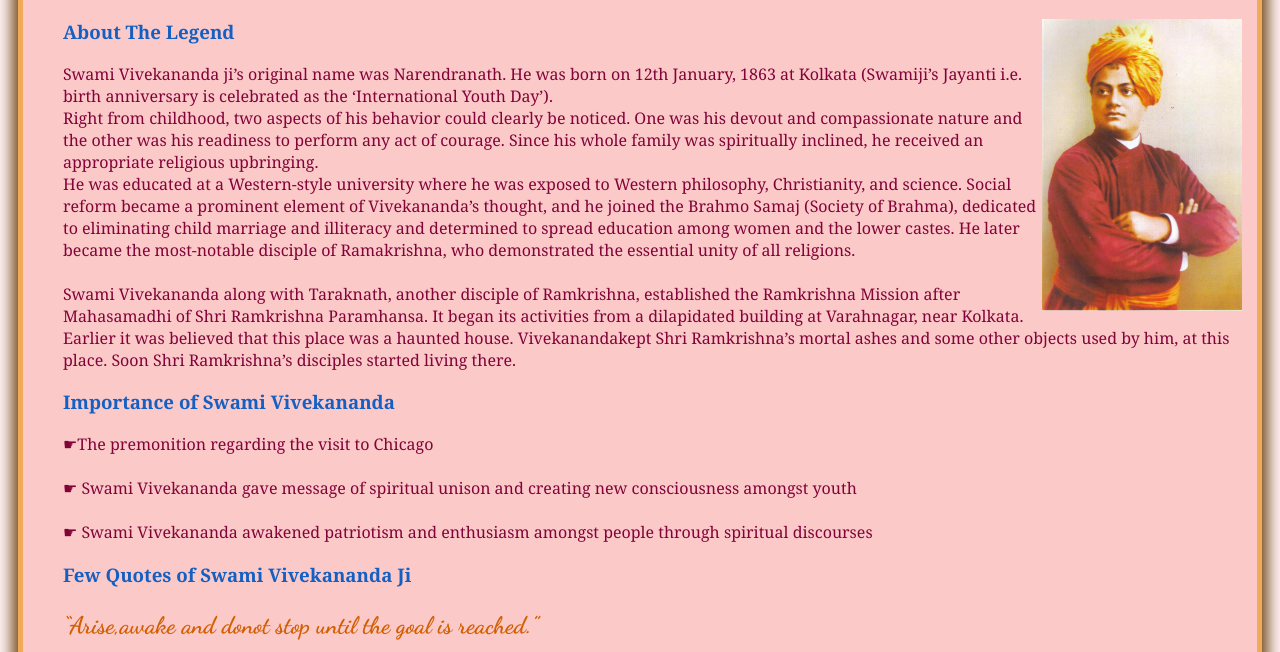
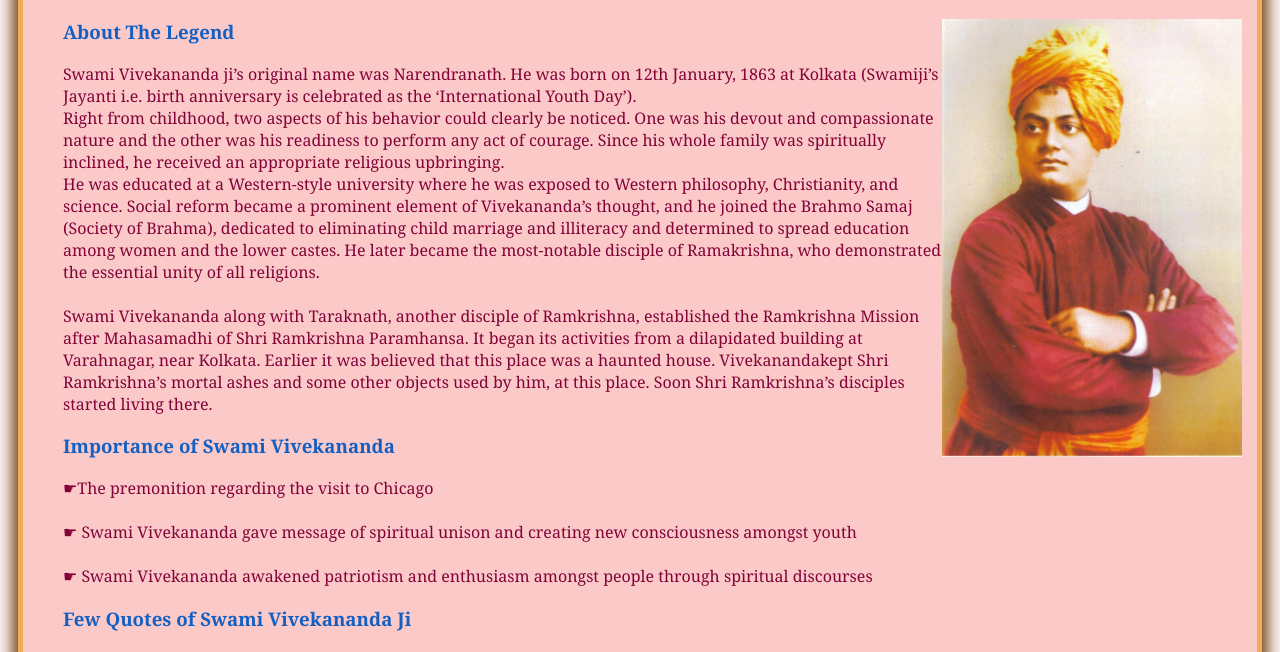
Before and after one commit to AnishDhatwalia/Tribute, a plain HTML site: page index.html in a window 1280 px wide. Shown: the part 74-726 px from the top of the page. Drawn offline with Linux system fonts and the light colour scheme.

Commit message:
Update index.html

```diff
--- a/index.html
+++ b/index.html
@@ -54,7 +54,7 @@
     <div class="main">
         <h1>Swami Vivekananda</h1>
         <div class="Img">
-            <img src="Swami_Vivekananda.jpg" alt="" width="200px">
+            <img src="Swami_Vivekananda.jpg" alt="" width="300px">
         </div>
         <div class="written">
             <h3>About The Legend</h3>
```
